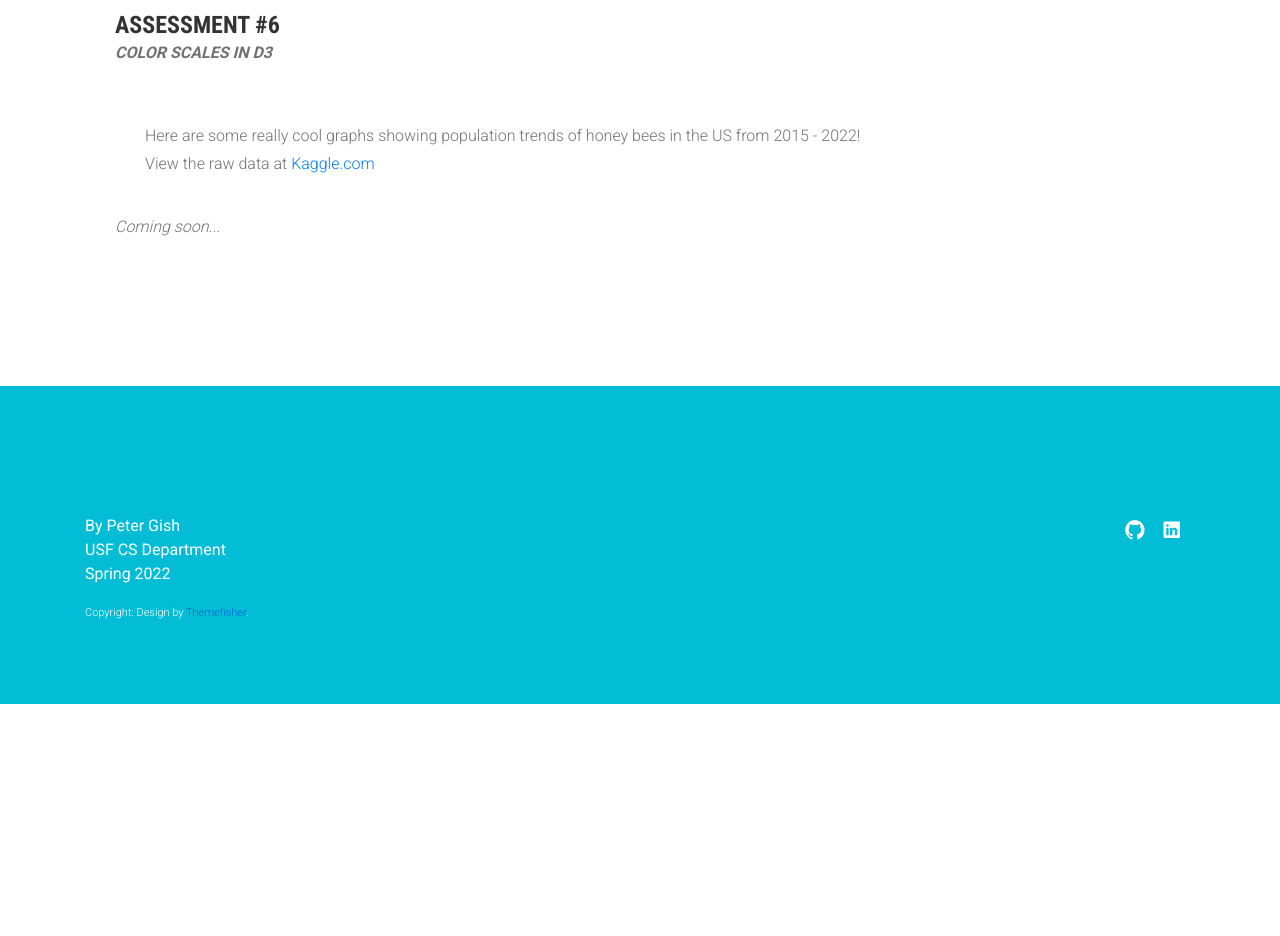
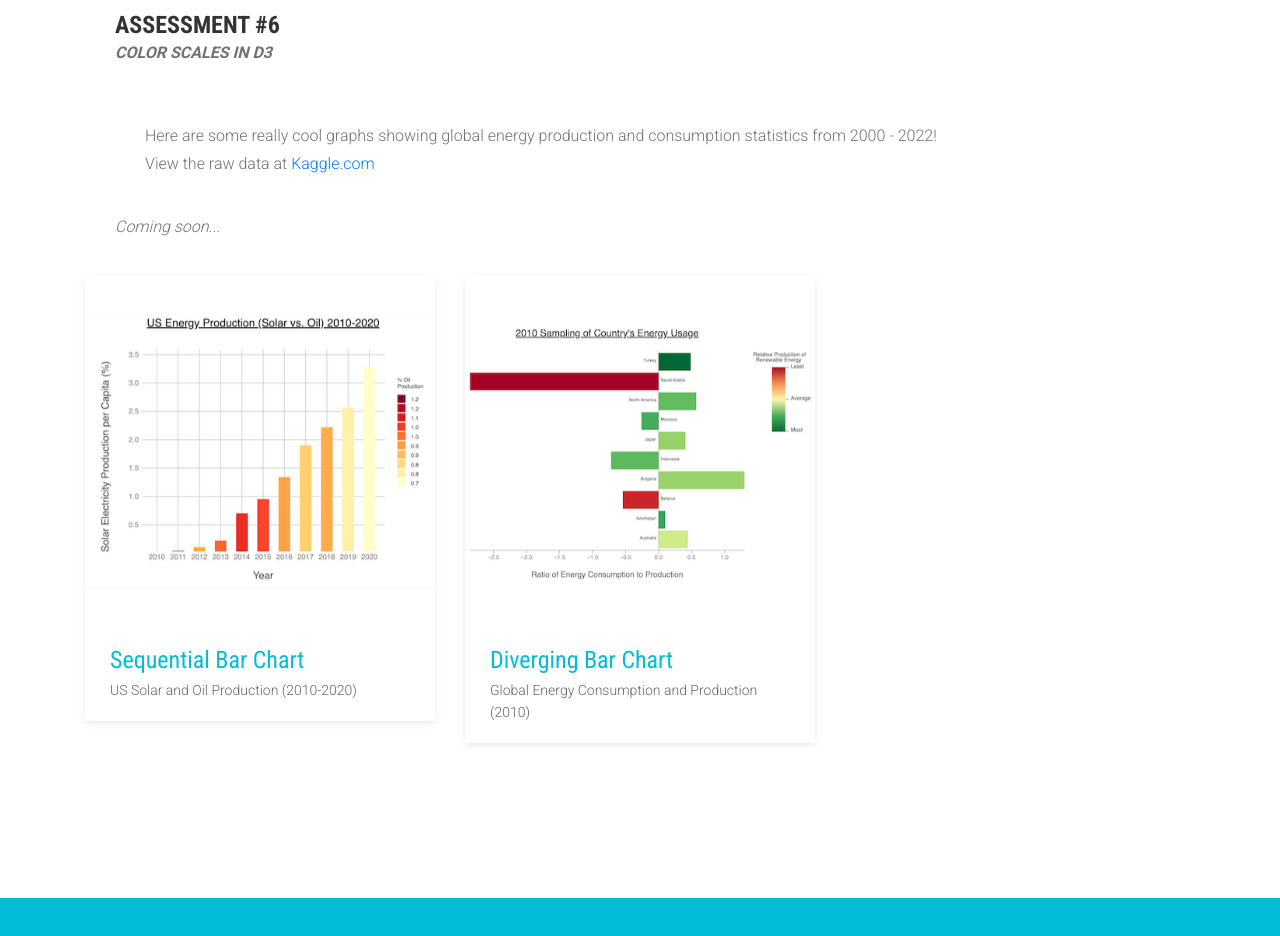
Before and after one commit to peterg7/CS_360_Website, a website: page static/index.html in a window 1280 px wide. Shown: the part 6800-7736 px from the top of the page. Before the commit the page ends 7504 px from the top, so only its background shows below. Drawn offline with Linux system fonts and the light colour scheme; files whose address does not match are found by name; a web font is replaced by a local one.

Commit message:
uploaded A6 info

```diff
--- a/static/index.html
+++ b/static/index.html
@@ -559,15 +559,63 @@
 
                             <div class="block">
                                 <p>
-                                    Here are some really cool graphs showing population trends of honey
-                                    bees in the US from 2015 - 2022!
+                                    Here are some really cool graphs showing global energy production
+                                    and consumption statistics from 2000 - 2022!
                                     <br />
                                     View the raw data at
-                                    <a href="https://www.kaggle.com/kyleahmurphy/nass-honey-bee-20152021">Kaggle.com</a>
+                                    <a href="https://www.kaggle.com/donjoeml/energy-consumption-and-generation-in-the-globe">Kaggle.com</a>
                                 </p>
                             </div>
                             <p><i>Coming soon...</i></p>
                         </div>
+                    </div>
+                </div>
+                <div class="row">
+                    <div class="col-md-4 col-sm-6">
+                        <figure class="wow fadeInLeft animated" data-wow-duration="500ms" data-wow-delay="600ms">
+                            <div class="img-wrapper">
+                                <img src="assets/images/a6/seq_bar_chart.png" class="img-fluid" alt="" >
+                                <div class="overlay">
+                                    <div class="buttons">
+                                        <a data-fancybox data-type="iframe" href="https://vizhub.com/peterg7/b697d4b8f5114e5184e9c97bdbd0c6f6?mode=embed">Demo</a>
+                                        <a target="_blank" href="https://vizhub.com/peterg7/b697d4b8f5114e5184e9c97bdbd0c6f6">Details</a>
+                                    </div>
+                                </div>
+                            </div>
+                            <figcaption>
+                                <h4>
+                                    <a href="https://vizhub.com/peterg7/b697d4b8f5114e5184e9c97bdbd0c6f6">
+                                        Sequential Bar Chart
+                                    </a>
+                                </h4>
+                                <p>
+                                    US Solar and Oil Production (2010-2020)
+                                </p>
+                            </figcaption>
+                        </figure>
+                    </div>
+                    <div class="col-md-4 col-sm-6">
+                        <figure class="wow fadeInLeft animated" data-wow-duration="500ms" data-wow-delay="900ms">
+                            <div class="img-wrapper">
+                                <img src="assets/images/a6/div_bar_chart.png" class="img-fluid" alt="" >
+                                <div class="overlay">
+                                    <div class="buttons">
+                                        <a data-fancybox data-type="iframe" href="https://vizhub.com/peterg7/0209f73bea0242448d8218abed16271a?mode=embed">Demo</a>
+                                        <a target="_blank" href="https://vizhub.com/peterg7/0209f73bea0242448d8218abed16271a">Details</a>
+                                    </div>
+                                </div>
+                            </div>
+                            <figcaption>
+                                <h4>
+                                    <a href="https://vizhub.com/peterg7/0209f73bea0242448d8218abed16271a">
+                                        Diverging Bar Chart
+                                    </a>
+                                </h4>
+                                <p>
+                                    Global Energy Consumption and Production (2010)
+                                </p>
+                            </figcaption>
+                        </figure>
                     </div>
                 </div>
             </section>
```
Also changed, not shown: static/assets/images/a6/div_bar_chart.png (added), static/assets/images/a6/seq_bar_chart.png (added).
